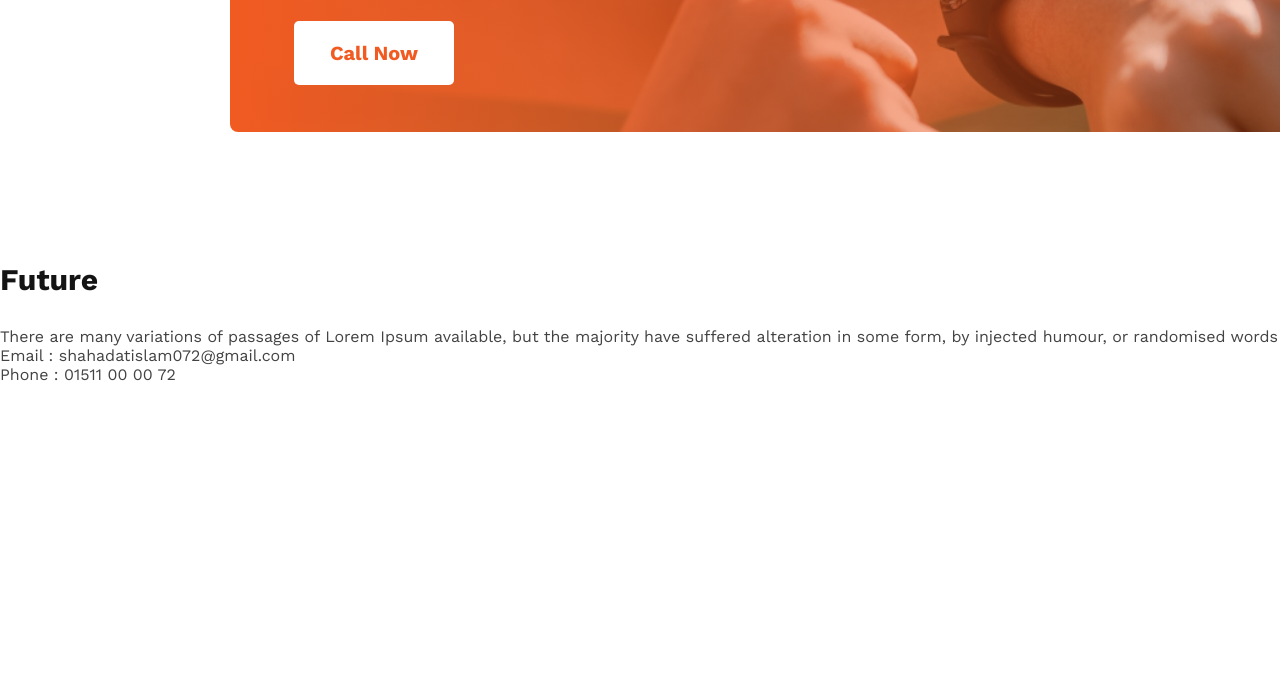
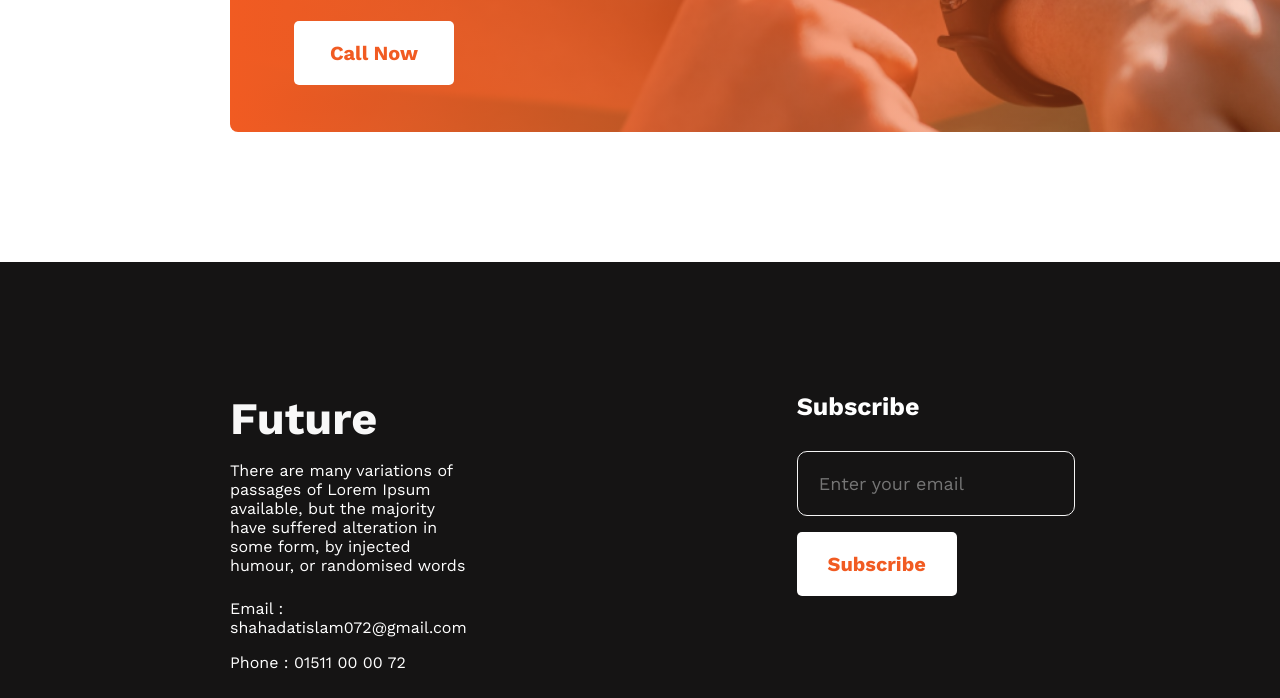
Before and after one commit to shahadatislam/assignment-one, a plain HTML site: page index.html in a window 1280 px wide. Shown: the part 2446-3144 px from the top of the page. Before the commit the page ends 2840 px from the top, so only its background shows below. Drawn offline with nearby package versions, Linux system fonts and the light colour scheme.

Commit message:
footer added

```diff
--- a/index.html
+++ b/index.html
@@ -108,17 +108,23 @@
 
     <!-- footer start -->
     <footer class="footer-container">
-        <div>
+        <div class="future">
             <h2 class="section-title">Future</h2>
             <div class="section-description">
                 <p>There are many variations of passages of Lorem Ipsum available, but the majority have suffered
                     alteration in some form, by injected humour, or randomised words</p>
-                <p>Email : shahadatislam072@gmail.com</p>
+                <p class="contact-info">Email : shahadatislam072@gmail.com</p>
                 <p>Phone : 01511 00 00 72</p>
             </div>
+            <a href=""> <img src="images/icons/fb.png" alt=""></a>
+            <a href=""> <img src="images/icons/twitter.png" alt=""></a>
+            <a href=""> <img src="images/icons/youtube.png" alt=""></a>
         </div>
-        <div>
-
+        <div class="subscribe">
+            <h3 class="subscribe-title">Subscribe</h3>
+            <input class="input-field" type="email" name="" id="" placeholder="Enter your email">
+            <br>
+            <button class="common-btn">Subscribe</button>
         </div>
     </footer>
     <!-- footer end -->
--- a/styles/assignment-one.css
+++ b/styles/assignment-one.css
@@ -135,3 +135,61 @@
     border: 0;
     margin: 0 0 59px 64px;
 }
+
+/* footer styles */
+.footer-container {
+    display: flex;
+    gap: 330px;
+    justify-content: space-evenly;
+    background-color: #151414;
+}
+
+.future {
+    padding: 130px 0 130px 230px;
+}
+
+.footer-container .future .section-title {
+    font-weight: 700;
+    font-size: 45px;
+    color: #F8F8F8;
+}
+
+.footer-container .future .section-description {
+    color: #FFFFFF;
+    margin-top: 16px;
+    margin-bottom: 32px;
+}
+
+.contact-info {
+    margin-top: 24px;
+    margin-bottom: 16px;
+}
+
+.footer-container .future a {
+    margin-right: 17px;
+}
+
+.subscribe {
+    padding: 130px 230px 130px 0;
+}
+
+.subscribe-title {
+    font-weight: 600;
+    font-size: 25px;
+    color: #FFFFFF;
+}
+
+.input-field {
+    font-size: 18px;
+    color: #F3F3F3;
+    background-color: #151414;
+    border: 1px solid whitesmoke;
+    border-radius: 10px;
+    padding: 21px;
+    margin-top: 30px;
+    margin-bottom: 16px;
+}
+
+.footer-container .subscribe .common-btn {
+    margin-left: 0;
+}
```
